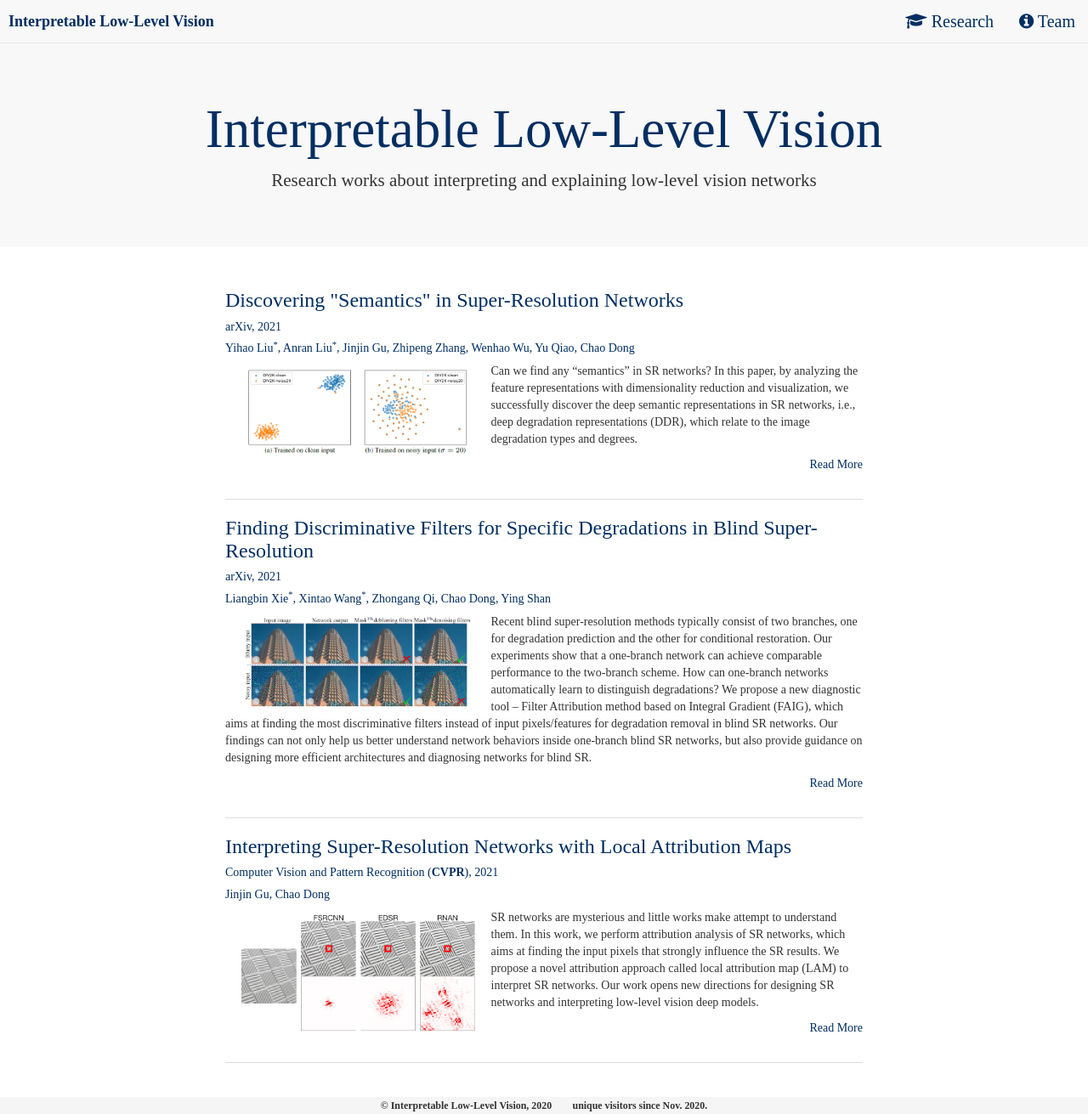
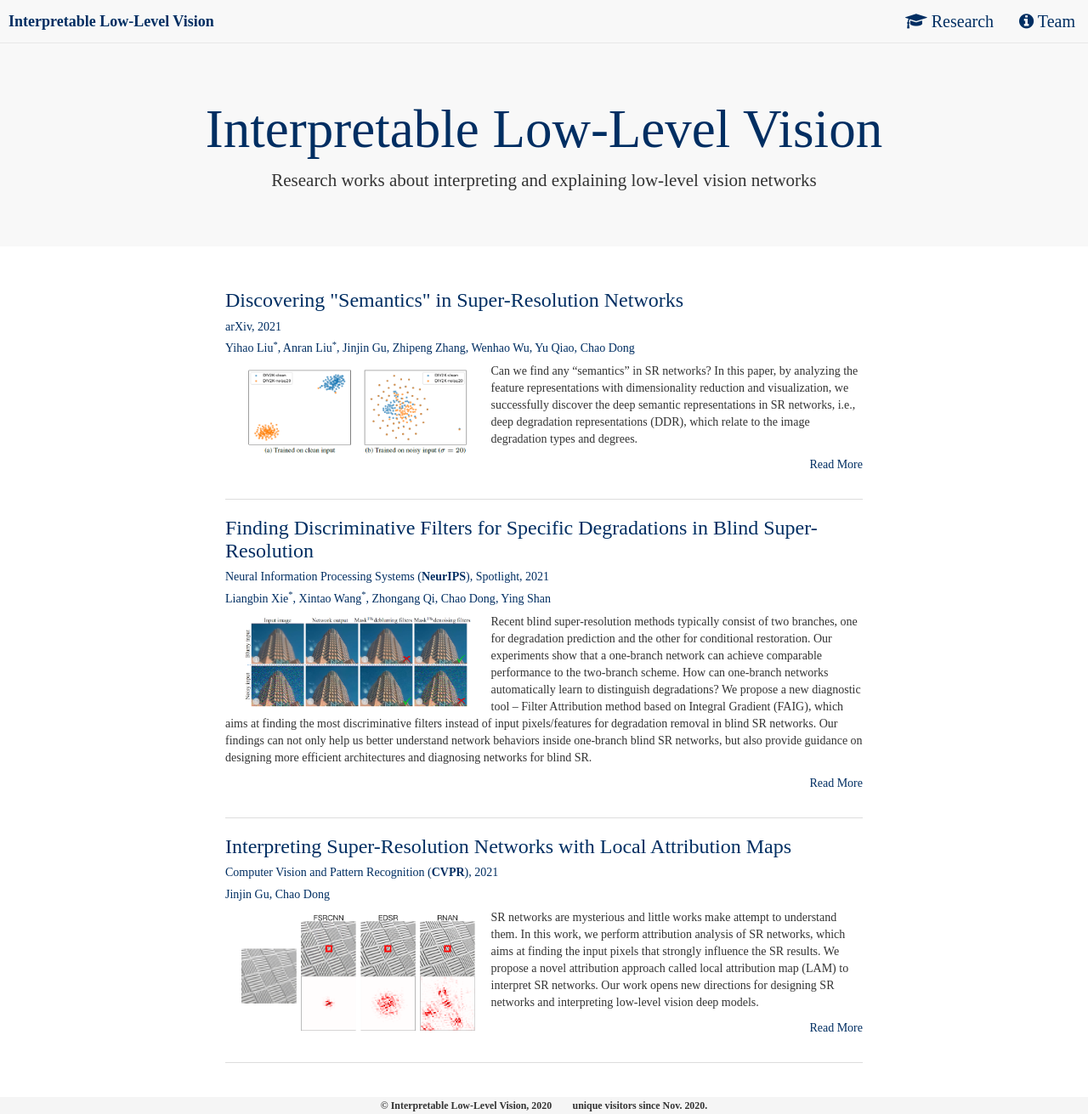
Before and after one commit to X-Lowlevel-Vision/x-lowlevel-vision.github.io, a Jekyll site: the page built from index.html, in a window 1280 px wide and 1311 px high. Shown: the whole window at 85% size. Built offline with Jekyll 4.4.1, drawn with Linux system fonts in a browser that asks for light colours; nearby versions of some CDN libraries; some web fonts are replaced; comment, search, counter and statistics services are not loaded.

Commit message:
Update 2021-08-03-finding-discriminative-filters-for-specific-degradations-in-blind-super-resolution.md

```diff
--- a/_posts/2021-08-03-finding-discriminative-filters-for-specific-degradations-in-blind-super-resolution.md
+++ b/_posts/2021-08-03-finding-discriminative-filters-for-specific-degradations-in-blind-super-resolution.md
@@ -2,7 +2,7 @@
 layout: post
 tags: Super-Resolution Attribution-Analysis
 authors: "Liangbin Xie<sup>*</sup>, <a href='https://xinntao.github.io'>Xintao Wang<sup>*</sup></a>, Zhongang Qi, <a href='https://xpixel.group/index.html'>Chao Dong</a>, Ying Shan"
-venue: "arXiv, 2021"
+venue: "Neural Information Processing Systems (<b>NeurIPS</b>), Spotlight, 2021"
 date: 2021-08-03 00:00
 thumbnail: assets/img/faig/web_cover.png
 title: Finding Discriminative Filters for Specific Degradations in Blind Super-Resolution
```
